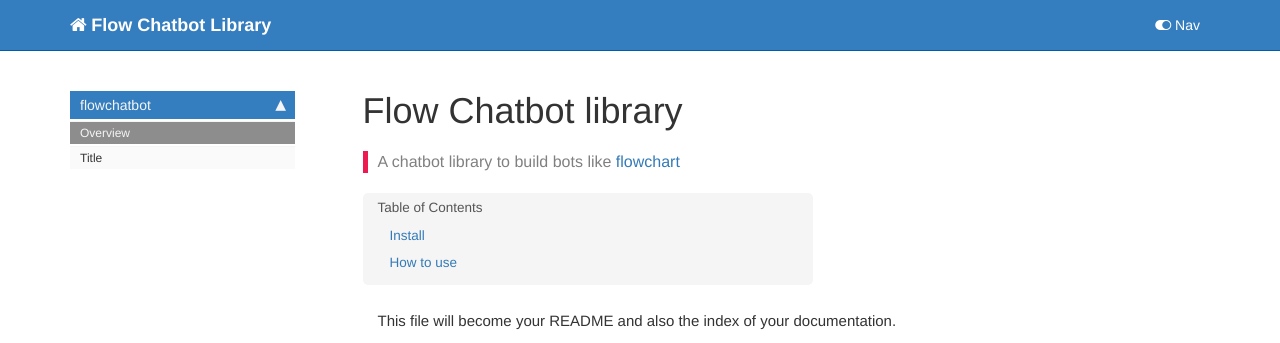
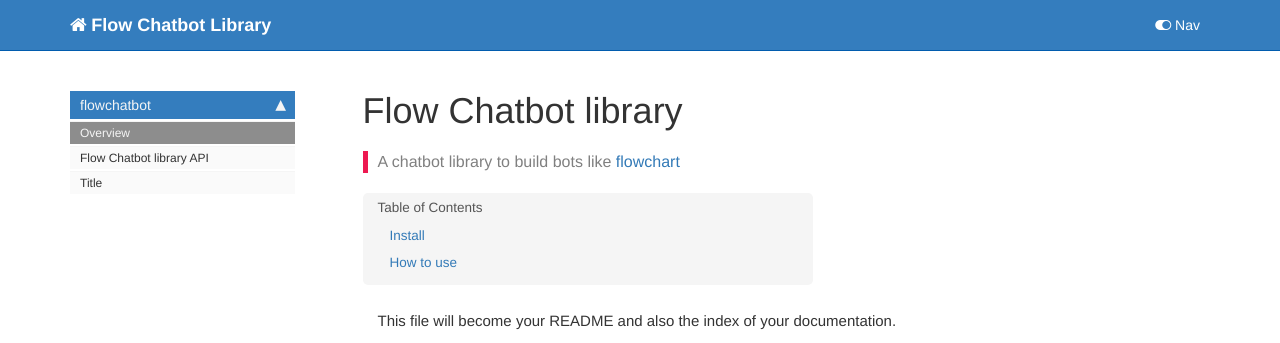
Before and after one commit to kulkarniniraj/flowchatbot, a Jekyll site: the page built from docs/index.html, in a window 1280 px wide. Shown: the top 343 px of the page. Built offline with Jekyll 4.4.1, drawn with Linux system fonts in a browser that asks for light colours; nearby versions of some CDN libraries; comment, search, counter and statistics services are not loaded.

Commit message:
doc changes

```diff
--- a/docs/_data/sidebars/home_sidebar.yml
+++ b/docs/_data/sidebars/home_sidebar.yml
@@ -10,6 +10,9 @@ entries:
       title: Overview
       url: /
     - output: web,pdf
+      title: Flow Chatbot library API
+      url: multiprocess-bot.html
+    - output: web,pdf
       title: Title
       url: scratchpad.html
     output: web
--- a/docs/multiprocess-bot.html
+++ b/docs/multiprocess-bot.html
@@ -1,6 +1,6 @@
 ---
 
-title: Flow Chatbot library
+title: Flow Chatbot library API
 
 
 keywords: fastai
--- a/docs/sidebar.json
+++ b/docs/sidebar.json
@@ -1,6 +1,7 @@
 {
   "flowchatbot": {
     "Overview": "/",
+    "Flow Chatbot library API": "multiprocess-bot.html",
     "Title": "scratchpad.html"
   }
 }
```
Also changed, not shown: 1 other file.
